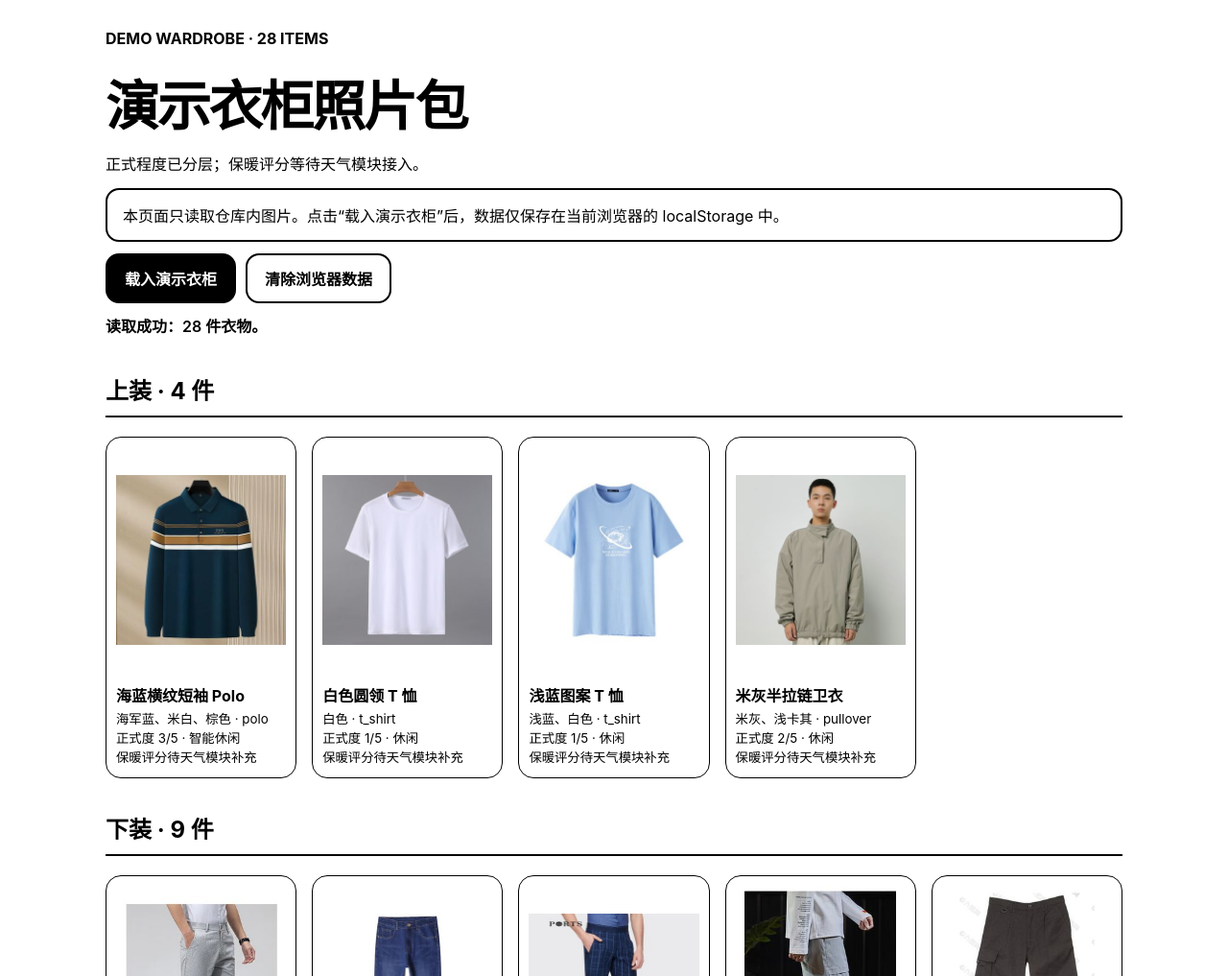
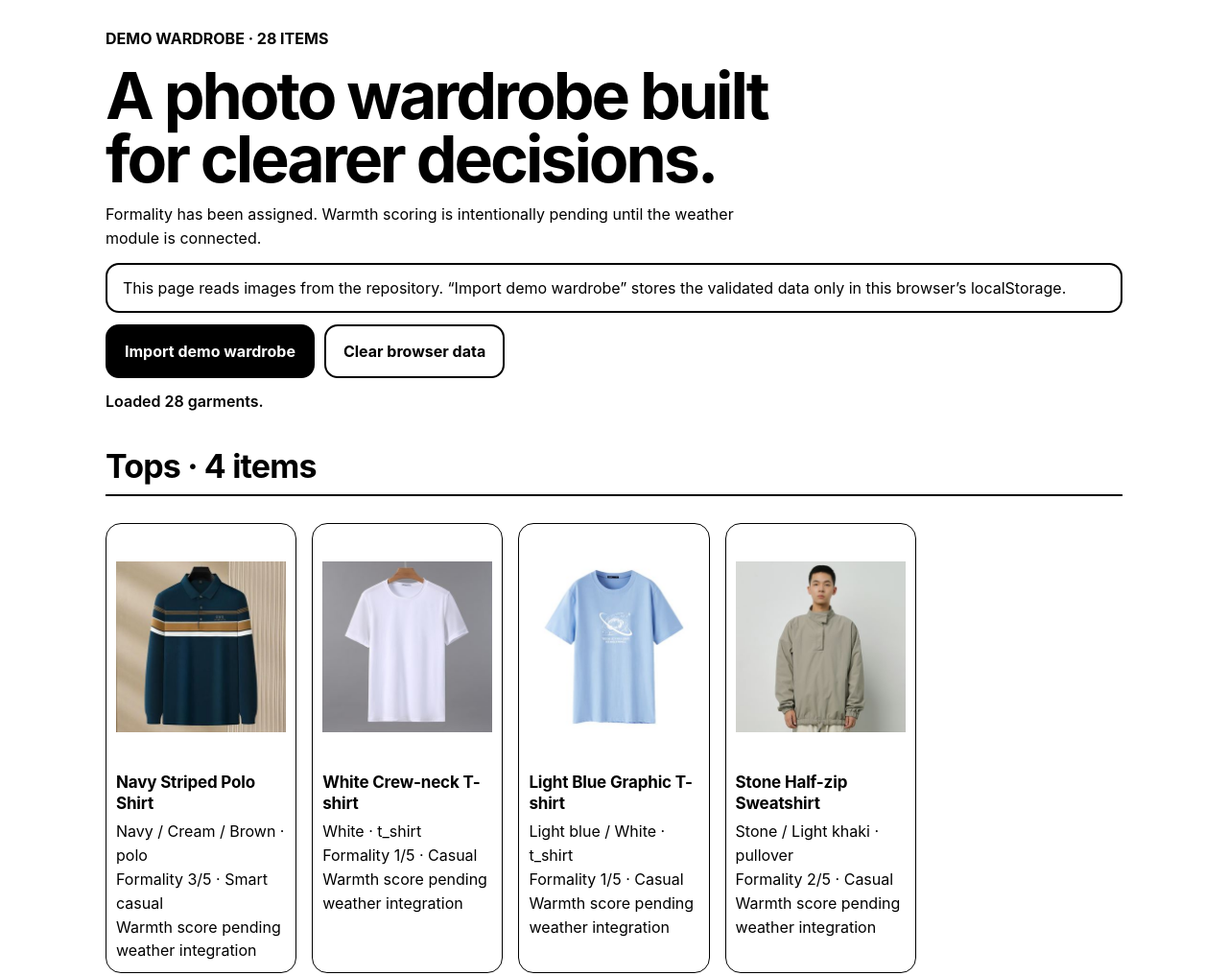
Before and after one commit to Meteor979/cpx26-meteor-build, a plain HTML site: page demo-assets/wardrobe/preview.html in a window 1280 px wide. Shown: the top 1017 px of the page at 96% size. Drawn offline with Linux system fonts and the light colour scheme.

Commit message:
style(demo): localize wardrobe assets to English

```diff
--- a/demo-assets/wardrobe/preview.html
+++ b/demo-assets/wardrobe/preview.html
@@ -1,26 +1,37 @@
 <!doctype html>
-<html lang="zh-CN">
+<html lang="en">
   <head>
     <meta charset="utf-8" />
     <meta name="viewport" content="width=device-width, initial-scale=1" />
-    <title>WearWise 演示衣柜资源预览</title>
+    <title>WearWise Demo Wardrobe</title>
     <style>
       :root {
         color-scheme: light dark;
-        font-family: -apple-system, BlinkMacSystemFont, "SF Pro Text", "PingFang SC", sans-serif;
+        font-family: -apple-system, BlinkMacSystemFont, "SF Pro Text", "SF Pro Display",
+          "Helvetica Neue", Arial, sans-serif;
         background: Canvas;
         color: CanvasText;
+        font-optical-sizing: auto;
+        font-kerning: normal;
+        text-rendering: optimizeLegibility;
       }
       * { box-sizing: border-box; }
       body { margin: 0; }
       main { max-width: 1100px; margin: 0 auto; padding: 28px 20px 56px; }
       header { display: grid; gap: 12px; margin-bottom: 28px; }
-      h1 { margin: 0; font-size: clamp(32px, 6vw, 56px); letter-spacing: -0.04em; }
-      p { margin: 0; line-height: 1.6; }
+      h1 {
+        max-width: 18ch;
+        margin: 0;
+        font-size: clamp(38px, 7vw, 68px);
+        line-height: 0.98;
+        letter-spacing: -0.045em;
+        text-wrap: balance;
+      }
+      p { max-width: 68ch; margin: 0; line-height: 1.6; text-wrap: pretty; }
       .notice { padding: 14px 16px; border: 2px solid CanvasText; border-radius: 14px; }
       .actions { display: flex; flex-wrap: wrap; gap: 10px; }
       button {
-        min-height: 52px;
+        min-height: 56px;
         padding: 12px 18px;
         border: 2px solid CanvasText;
         border-radius: 14px;
@@ -34,12 +45,18 @@
       button:focus-visible { outline: 4px solid Highlight; outline-offset: 3px; }
       #status { min-height: 24px; font-weight: 600; }
       section { margin-top: 34px; }
-      h2 { padding-bottom: 10px; border-bottom: 2px solid CanvasText; }
+      h2 {
+        padding-bottom: 10px;
+        border-bottom: 2px solid CanvasText;
+        font-size: clamp(24px, 4vw, 34px);
+        line-height: 1.15;
+        letter-spacing: -0.025em;
+      }
       .grid { display: grid; grid-template-columns: repeat(auto-fill, minmax(180px, 1fr)); gap: 16px; }
       article { padding: 10px; border: 1px solid CanvasText; border-radius: 16px; }
       img { display: block; width: 100%; aspect-ratio: 3 / 4; object-fit: contain; background: Canvas; border-radius: 10px; }
-      h3 { margin: 10px 0 4px; font-size: 16px; }
-      small { display: block; line-height: 1.5; }
+      h3 { margin: 12px 0 6px; font-size: 17px; line-height: 1.3; letter-spacing: -0.01em; }
+      small { display: block; font-size: 16px; line-height: 1.55; }
       .missing { display: grid; min-height: 240px; place-items: center; border: 2px dashed CanvasText; border-radius: 10px; text-align: center; }
     </style>
   </head>
@@ -47,17 +64,17 @@
     <main>
       <header>
         <p><strong>DEMO WARDROBE · 28 ITEMS</strong></p>
-        <h1>演示衣柜照片包</h1>
-        <p>正式程度已分层；保暖评分等待天气模块接入。</p>
+        <h1>A photo wardrobe built for clearer decisions.</h1>
+        <p>Formality has been assigned. Warmth scoring is intentionally pending until the weather module is connected.</p>
         <div class="notice">
-          本页面只读取仓库内图片。点击“载入演示衣柜”后，数据仅保存在当前浏览器的
-          localStorage 中。
+          This page reads images from the repository. “Import demo wardrobe” stores
+          the validated data only in this browser’s localStorage.
         </div>
         <div class="actions">
-          <button id="import-button" class="primary" type="button">载入演示衣柜</button>
-          <button id="clear-button" type="button">清除浏览器数据</button>
+          <button id="import-button" class="primary" type="button">Import demo wardrobe</button>
+          <button id="clear-button" type="button">Clear browser data</button>
         </div>
-        <p id="status" role="status" aria-live="polite">正在读取分类清单…</p>
+        <p id="status" role="status" aria-live="polite">Loading the wardrobe manifest…</p>
       </header>
       <div id="wardrobe"></div>
     </main>
@@ -70,12 +87,12 @@
       } from "./importer.js";
 
       const labels = {
-        top: "上装",
-        bottom: "下装",
-        shoes: "鞋",
-        outerwear: "外套"
+        top: "Tops",
+        bottom: "Bottoms",
+        shoes: "Shoes",
+        outerwear: "Outerwear"
       };
-      const formalityLabels = ["", "休闲", "休闲", "智能休闲", "商务", "正式"];
+      const formalityLabels = ["", "Casual", "Casual", "Smart casual", "Business", "Formal"];
       const status = document.querySelector("#status");
       const wardrobeRoot = document.querySelector("#wardrobe");
       let wardrobe;
@@ -87,7 +104,7 @@
             const items = grouped[slot];
             return `
               <section aria-labelledby="section-${slot}">
-                <h2 id="section-${slot}">${label} · ${items.length} 件</h2>
+                <h2 id="section-${slot}">${label} · ${items.length} items</h2>
                 <div class="grid">
                   ${items
                     .map(
@@ -95,14 +112,14 @@
                         <article>
                           <img
                             src="${item.thumbnail_url}"
-                            alt="${item.name}的照片"
+                            alt="Photo of ${item.name}"
                             loading="lazy"
-                            onerror="this.outerHTML='<div class=&quot;missing&quot;>${item.name}<br>照片缺失</div>'"
+                            onerror="this.outerHTML='<div class=&quot;missing&quot;>${item.name}<br>Photo missing</div>'"
                           />
                           <h3>${item.name}</h3>
-                          <small>${item.colors.join("、")} · ${item.category}</small>
-                          <small>正式度 ${item.formality_score}/5 · ${formalityLabels[item.formality_score]}</small>
-                          <small>保暖评分待天气模块补充</small>
+                          <small>${item.colors.join(" / ")} · ${item.category}</small>
+                          <small>Formality ${item.formality_score}/5 · ${formalityLabels[item.formality_score]}</small>
+                          <small>Warmth score pending weather integration</small>
                         </article>
                       `
                     )
@@ -116,20 +133,20 @@
 
       document.querySelector("#import-button").addEventListener("click", () => {
         storeDemoWardrobe(wardrobe);
-        status.textContent = `已载入 ${wardrobe.garments.length} 件演示衣物。`;
+        status.textContent = `Imported ${wardrobe.garments.length} demo garments.`;
       });
 
       document.querySelector("#clear-button").addEventListener("click", () => {
         clearStoredDemoWardrobe();
-        status.textContent = "已清除当前浏览器中的演示衣柜数据。";
+        status.textContent = "Cleared the demo wardrobe from this browser.";
       });
 
       try {
         wardrobe = await loadDemoWardrobe();
         render();
-        status.textContent = `读取成功：${wardrobe.garments.length} 件衣物。`;
+        status.textContent = `Loaded ${wardrobe.garments.length} garments.`;
       } catch (error) {
-        status.textContent = `读取失败：${error.message}`;
+        status.textContent = `Could not load the wardrobe: ${error.message}`;
         status.setAttribute("role", "alert");
       }
     </script>
```
Also changed, not shown: demo-assets/wardrobe/manifest.json, 1 other file.
